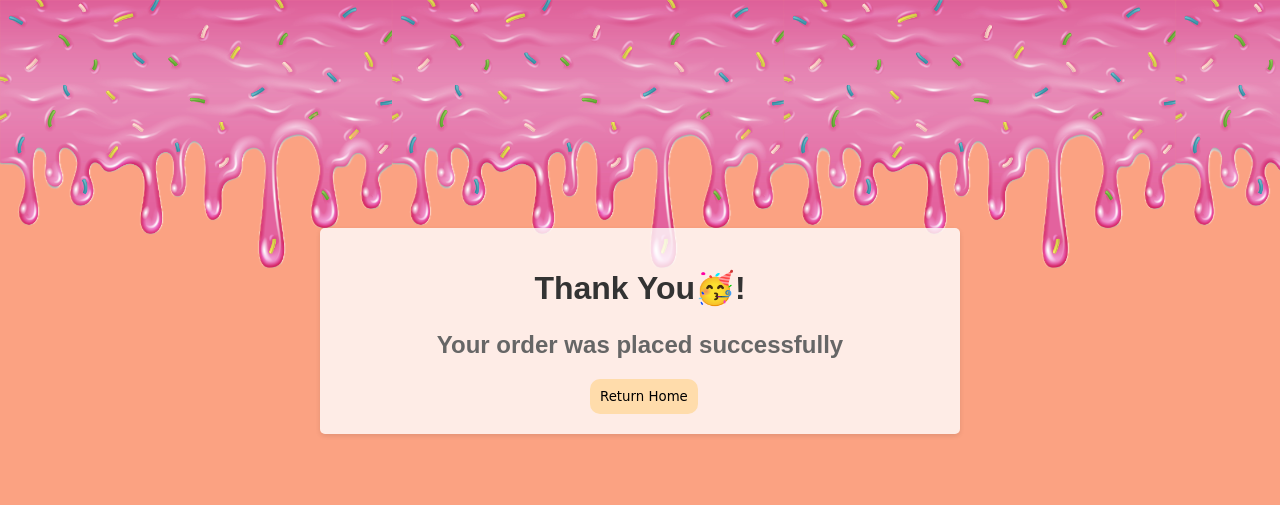
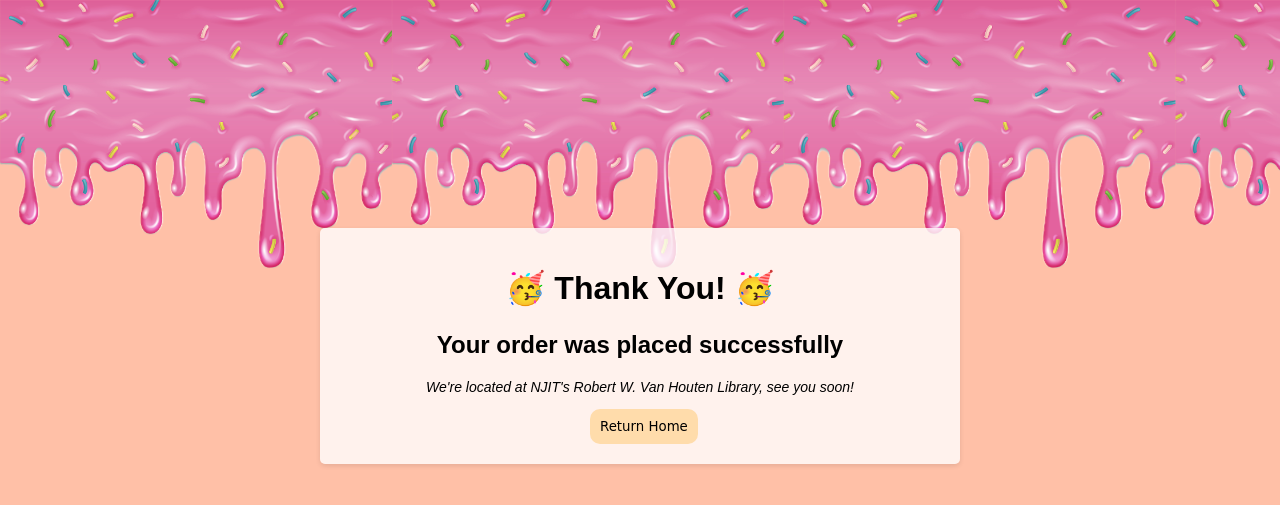
Before and after one commit to AdarshPuppala/Dough-licious-Cafe, a Django app: page /thankyou/ in a window 1280 px wide. Shown: the top 505 px of the page. Run offline with Django 4.2, Linux system fonts and the light colour scheme.

Commit message:
More CSS and HTML changes, mostly to thank you page

```diff
--- a/static/styles/checkout.css
+++ b/static/styles/checkout.css
@@ -1,6 +1,6 @@
 body {
     margin: 0;
-    background-color: #fba282;
+    background-color: #ffc0a7;
   }
 
   /*SPEACIAL DEAL ANNOUNCEMENT*/
@@ -75,3 +75,7 @@ body {
   transform: scale(1.2);
   box-shadow: 0 5px #fa8686;
 }
+
+h2{
+  color: #563517;
+}
--- a/static/styles/menu.css
+++ b/static/styles/menu.css
@@ -16,7 +16,7 @@ body, html {
   font-style: italic;
 }
 main {
-  background-color: #ffcdba;
+  background-color: #ffc0a7;
 }
 /* VERTICAL NAV BAR */
 .sidebar {
--- a/static/styles/thankyou.css
+++ b/static/styles/thankyou.css
@@ -1,6 +1,6 @@
 body {
     font-family: Arial, sans-serif;
-    background-color: #fba282;
+    background-color: #ffc0a7;
     background-image: url(/static/img/pink-border.png);
     background-repeat: repeat-x;
     background-position: left top;
@@ -19,12 +19,14 @@ body {
 
 h1 {
     text-align: center;
-    color: #333;
+    color: black;
 }
 
 p {
     text-align: center;
-    color: #666;
+    color: black;
+    font-size: 14px;
+    font-style: italic;
 }
 
 .confirmation {
--- a/store/templates/thankyou.html
+++ b/store/templates/thankyou.html
@@ -18,8 +18,9 @@
   </head>
   <body>
     <div class="container">
-      <h1 id="thank-you-message">Thank You🥳!</h1>
-      <p class="confirmation">Your order was placed successfully</p>
+      <h1 id="thank-you-message"> 🥳 Thank You! 🥳</h1>
+      <h3 class="confirmation">Your order was placed successfully</h3>
+      <p> We're located at NJIT's Robert W. Van Houten Library, see you soon!</p>
       <button class="return-home" onclick="location.href='{% url 'index' %}'">
         Return Home
       </button>
```
